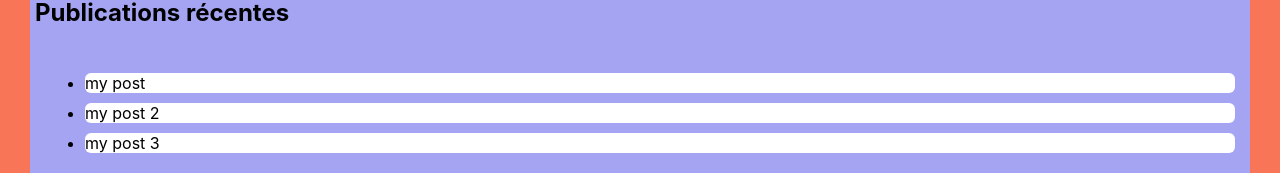
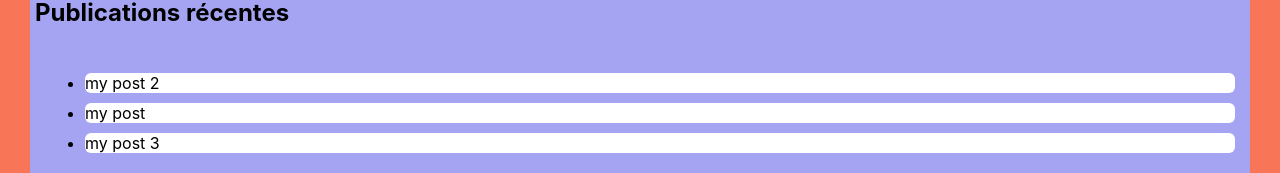
Before and after one commit to IanHuette/P7OC, a React (Create React App) app in the folder Web-Developer-P7/frontend/: page / in a window 1280 px wide. Shown: the part 192-365 px from the top of the page. Built offline with nearby package versions, Linux system fonts and the light colour scheme.

Commit message:
tri par ordre chronologique effectué

```diff
--- a/Web-Developer-P7/frontend/src/views/Posts.js
+++ b/Web-Developer-P7/frontend/src/views/Posts.js
@@ -4,15 +4,15 @@ const Posts = () => {
 
   const posts = [
     {id: 1, content: "my post", user_id:1, date: "2022-02-03 10:57:12"},
-    {id: 2, content: "my post 2", user_id:1, date: "2022-02-03 10:58:12"},
+    {id: 2, content: "my post 2", user_id:1, date: "2022-02-03 10:56:12"},
     {id: 3, content: "my post 3", user_id:1, date: "2022-02-03 10:59:12"}
   ];
-  console.log(posts);
-
-  /**
-   * const posts = [{id: 1, content: "my post", user_id:1, date: "2022-01-26 20:57:12"}, {id: 2, content: "my post 2", user_id:1, date: "2022-01-26 21:00:12"}, {id: 3, content: "my post 3", user_id:1, date: "2022-01-26 22:00:12"}]
-   *
-  */
+  posts.sort(function(a, b) {
+    let c = new Date(a.date);
+    let d = new Date(b.date);
+    return c-d;
+})
+console.log(posts)
 
 const posttitle = 'Publications récentes';
   return (
```
Also changed, not shown: 1 other file (tests, documents, lock files or other folders).
